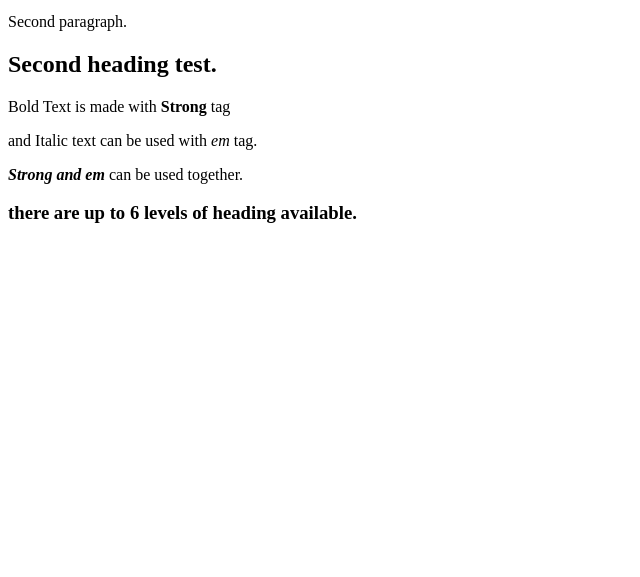
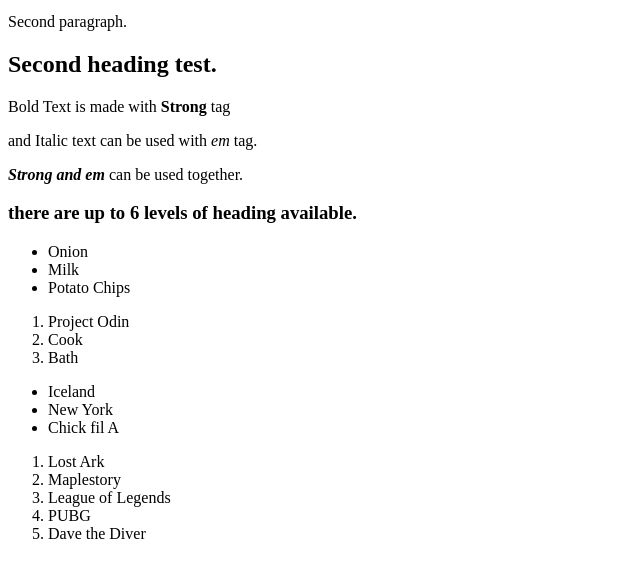
Before and after one commit to ByulLai/git_test, a plain HTML site: page index.html in a window 1280 px wide. Shown: the part 101-678 px from the top of the page, without its empty margins (0-640 px from the left). Drawn offline with Linux system fonts and the light colour scheme.

Commit message:
added links in original index.html, small webpage practice on using images and directing to different pages on Odin-links-and-images directory.

```diff
--- a/index.html
+++ b/index.html
@@ -15,5 +15,31 @@
         <p> and Italic text can be used with <em>em</em> tag.</p>
         <p><strong><em>Strong and em </em></strong>can be used together.</p>
         <h3>there are up to 6 levels of heading available.</h3>
+
+        <ul>
+            <li>Onion</li>
+            <li>Milk</li>
+            <li>Potato Chips</li>
+        </ul>
+
+        <ol>
+            <li>Project Odin</li>
+            <li>Cook</li>
+            <li>Bath</li>
+        </ol>
+
+        <ul>
+            <li>Iceland</li>
+            <li>New York</li>
+            <li>Chick fil A</li>
+        </ul>
+
+        <ol>
+            <li>Lost Ark</li>
+            <li>Maplestory</li>
+            <li>League of Legends</li>
+            <li>PUBG</li>
+            <li>Dave the Diver</li>
+        </ol>
     </body>
 </html>
```
Also changed, not shown: odin-links-and-images/index.html (added, +15 -0 lines), odin-links-and-images/pages/about.html (added, +10 -0 lines), odin-links-and-images/images/dog.jpg (added).
